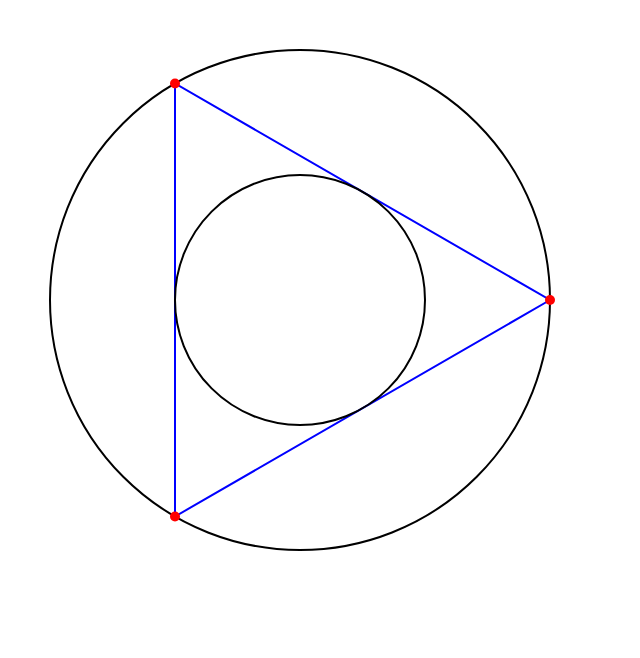
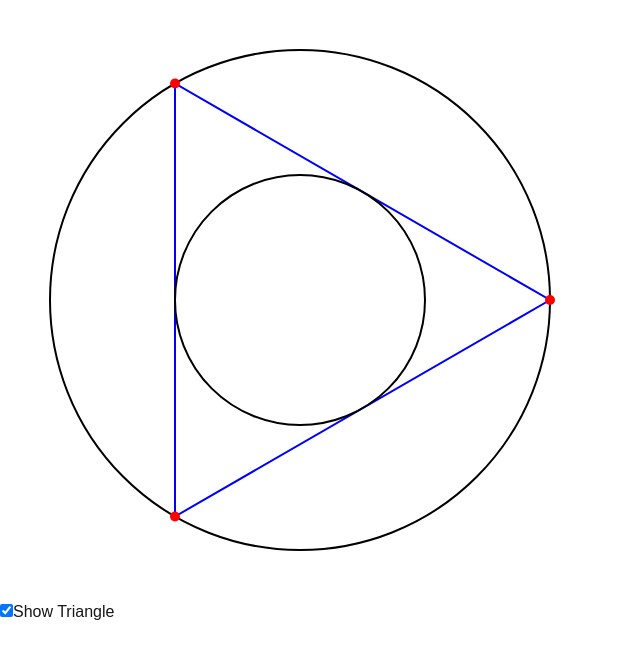
Before and after one commit to phivk/circum-circle, a Next.js app: page / in a window 1280 px wide. Shown: the top 658 px of the page, without its empty margins (0-640 px from the left). Built offline with nearby package versions, Linux system fonts and the light colour scheme.

Commit message:
add triangle visibility control

```diff
--- a/src/app/CircleWithTriangle.tsx
+++ b/src/app/CircleWithTriangle.tsx
@@ -33,6 +33,9 @@ const CircleWithTriangle: React.FC<CircleWithTriangleProps> = ({
   const [points, setPoints] = useState(initialPoints);
   const [draggingIndex, setDraggingIndex] = useState<number | null>(null);
   const [hoverIndex, setHoverIndex] = useState<number | null>(null);
+
+  // Control panel state
+  const [showTriangle, setShowTriangle] = useState(true);
 
   // Handle mouse down event
   const handleMouseDown = (index: number) => {
@@ -102,6 +105,7 @@ const CircleWithTriangle: React.FC<CircleWithTriangleProps> = ({
   const inradius = calculateInradius();
 
   return (
+    <div>
       <svg
         width={width}
         height={height}
@@ -120,12 +124,14 @@ const CircleWithTriangle: React.FC<CircleWithTriangleProps> = ({
         />
 
         {/* Draw triangle */}
+        {showTriangle && (
           <polygon
             points={points.map((p) => `${p.x},${p.y}`).join(" ")}
             stroke="blue"
             strokeWidth="2"
             fill="none"
           />
+        )}
 
         {/* Draw incircle */}
         <circle
@@ -151,6 +157,18 @@ const CircleWithTriangle: React.FC<CircleWithTriangleProps> = ({
           />
         ))}
       </svg>
+      <div className="text-gray-800">
+        <label>
+          <input
+            type="checkbox"
+            checked={showTriangle}
+            onChange={() => setShowTriangle(!showTriangle)}
+            className="mr-2"
+          />
+          Show Triangle
+        </label>
+      </div>
+    </div>
   );
 };
 
```
Lines whose indentation alone changed are shown as unchanged.
